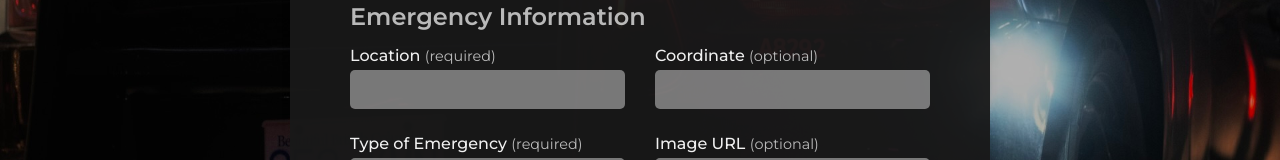
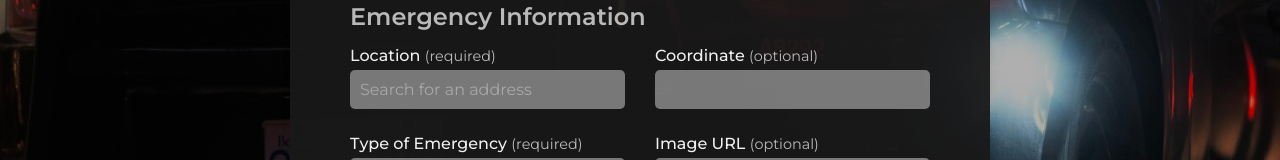
Before and after one commit to anniecee/report-system, a React (Vite) app: page /file-a-report in a window 1280 px wide. Shown: the part 430-590 px from the top of the page. Built offline with nearby package versions, Linux system fonts and the light colour scheme.

Commit message:
can select address from suggestion

```diff
--- a/src/components/Form/Form.tsx
+++ b/src/components/Form/Form.tsx
@@ -1,4 +1,6 @@
 import React, { useState } from "react";
+import { useEffect } from "react";
+import Autocomplete from '../Geocoding/Autocomplete';
 import "./Form.css";
 
 const Form: React.FC = () => {
@@ -12,6 +14,13 @@ const Form: React.FC = () => {
     description: "",
   });
 
+  useEffect(() => {
+    console.log("Form mounted");
+    return () => {
+      console.log("Form unmounted");
+    };
+  }, []);
+
   const handleInputChange = (
     e: React.ChangeEvent<HTMLInputElement | HTMLTextAreaElement>
   ) => {
@@ -19,6 +28,13 @@ const Form: React.FC = () => {
     setFormData((prevData) => ({
       ...prevData,
       [name]: value,
+    }));
+  };
+
+  const handleLocationSelect = (location: string) => {
+    setFormData((prevData) => ({
+      ...prevData,
+      location,
     }));
   };
 
@@ -104,13 +120,8 @@ const Form: React.FC = () => {
                 <label htmlFor="location">
                   Location <span>(required)</span>
                 </label>
-                <input
-                  type="text"
-                  id="location"
-                  name="location"
-                  value={formData.location}
-                  onChange={handleInputChange}
-                  required
+                <Autocomplete
+                  onSelect={handleLocationSelect}
                 />
               </div>
               <div className="input-field">
--- /dev/null
+++ b/src/components/Geocoding/Autocomplete.css
@@ -0,0 +1,45 @@
+.autocomplete {
+    position: relative;
+    display: inline-block;
+    width: 100%;
+  }
+
+  .autocomplete-input {
+    width: 100%;
+    padding: 8px;
+    box-sizing: border-box;
+  }
+
+  .loading {
+    position: absolute;
+    top: 100%;
+    left: 0;
+    right: 0;
+    background: white;
+    border: 1px solid #ccc;
+    padding: 8px;
+    box-sizing: border-box;
+  }
+
+  .autocomplete-dropdown {
+    position: absolute;
+    top: 100%;
+    left: 0;
+    right: 0;
+    background: white;
+    border: 1px solid #ccc;
+    max-height: 200px;
+    overflow-y: auto;
+    z-index: 1000;
+    box-sizing: border-box;
+  }
+
+  .autocomplete-item {
+    padding: 8px;
+    cursor: pointer;
+    color: black; /* Set text color to black */
+  }
+
+  .autocomplete-item:hover {
+    background-color: #f0f0f0;
+  }
--- /dev/null
+++ b/src/components/Geocoding/Autocomplete.tsx
@@ -0,0 +1,70 @@
+import React, { useState, useEffect } from 'react';
+import './Autocomplete.css'; // Import the CSS file for styling
+
+interface AutocompleteProps {
+  onSelect: (location: string) => void;
+}
+
+const Autocomplete: React.FC<AutocompleteProps> = React.memo(({ onSelect }) => {
+  const [query, setQuery] = useState('');
+  const [suggestions, setSuggestions] = useState<string[]>([]);
+  const [isLoading, setIsLoading] = useState(false);
+
+  // Set API key
+  const API_KEY = '6736bc18c1e9a621074081chz82fc25';
+
+  useEffect(() => {
+    if (query.length < 5) {
+      setSuggestions([]);
+      return;
+    }
+
+    const fetchSuggestions = async () => {
+      setIsLoading(true);
+      try {
+        const response = await fetch(`https://geocode.maps.co/search?q=${query}&api_key=${API_KEY}`);
+        const data = await response.json();
+        console.log('Data:', data);
+        const displayNames = data.map((item: any) => item.display_name);
+        setSuggestions(displayNames);
+      } catch (error) {
+        console.error('Error fetching suggestions:', error);
+        setSuggestions([]);
+      } finally {
+        setIsLoading(false);
+      }
+    };
+
+    fetchSuggestions();
+  }, [query]);
+
+  const handleSelect = (suggestion: string) => {
+    setQuery(suggestion);
+    setSuggestions([]);
+    onSelect(suggestion);
+  };
+
+  return (
+    <div className="autocomplete">
+      <input
+        type="text"
+        value={query}
+        onChange={(e) => setQuery(e.target.value)}
+        placeholder="Search for an address"
+        className="autocomplete-input"
+      />
+      {isLoading && <div className="loading">Loading...</div>}
+      {suggestions.length > 0 && (
+        <ul className="autocomplete-dropdown">
+          {suggestions.map((suggestion, index) => (
+            <li key={index} onClick={() => handleSelect(suggestion)} className="autocomplete-item">
+              {suggestion}
+            </li>
+          ))}
+        </ul>
+      )}
+    </div>
+  );
+});
+
+export default Autocomplete;
```
Also changed, not shown: 1 other file (tests, documents, lock files or other folders).
